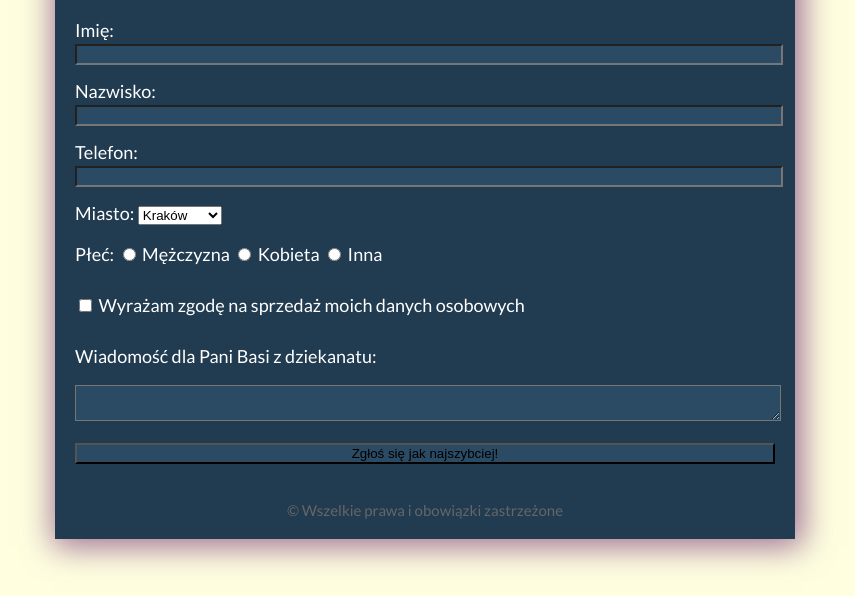
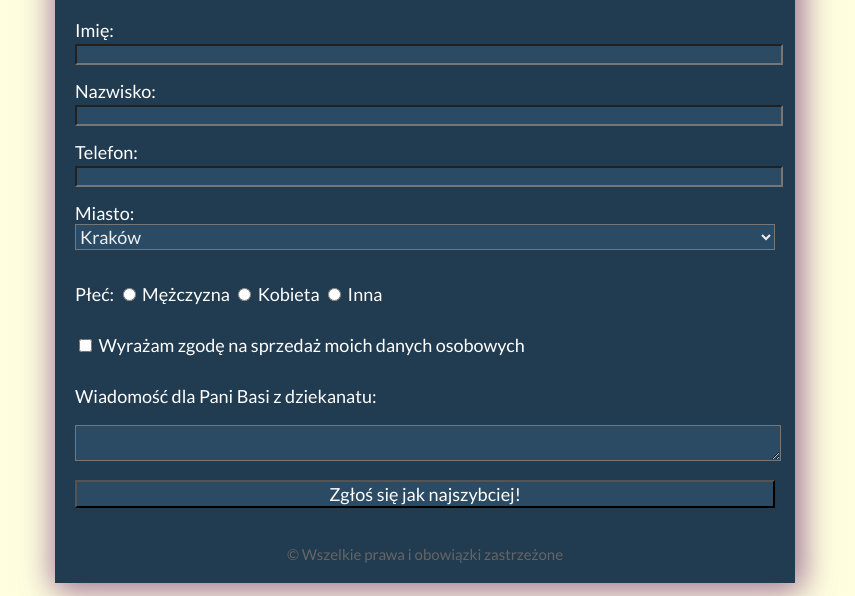
Before and after one commit to bestarti99/zadanie-2-formularz-html, a plain HTML site: page index.html in a window 1280 px wide. Shown: the part 204-800 px from the top of the page, without its empty margins (215-1070 px from the left). Drawn offline with Linux system fonts and the light colour scheme.

Commit message:
do did done!

```diff
--- a/css/style1.css
+++ b/css/style1.css
@@ -1,4 +1,5 @@
 /* ustalenie czcionkki i tła dla całego formularza */
+
 body {
     margin: 0;
     font-family: 'Lato', sans-serif;
@@ -7,7 +8,9 @@ body {
     color: white;
 }
 
+
 /* ustawienie parametrów pola formularza  */
+
 #container {
     background-color: #213b50;
     width: 700px;
@@ -19,7 +22,9 @@ body {
     box-shadow: 3px 3px 30px 5px rgba(120, 54, 120, 0.7);
 }
 
+
 /* Napisy w nagłówku */
+
 h1 {
     text-transform: inherit;
     font-size: 36px;
@@ -27,14 +32,13 @@ h1 {
     text-align: center;
 }
 
-h1 + p {
+h1+p {
     font-size: 22px;
     text-align: center;
     font-weight: bold;
 }
 
-
-input[type]  {
+input[type] {
     background-color: #2b4a64;
     margin-bottom: 15px;
     width: 700px;
@@ -49,8 +53,7 @@ input[type]:focus {
 }
 
 input[type="radio"],
-input[type="checkbox"]
-{
+input[type="checkbox"] {
     background-color: #2b4a64;
     margin-bottom: 15px;
     width: auto;
@@ -61,9 +64,46 @@ input[type="checkbox"]:focus {
     background-color: #4e708c;
     border: 5px solid #fff;
     color: white;
+    width: auto;
 }
 
+input[type="submit"] {
+    background-color: #2b4a64;
+    margin-bottom: 15px;
+    width: 700px;
+    font-family: 'Lato', sans-serif;
+    font-size: 18px;
+    color: white;
+}
 
+input[type="submit"]:focus {
+    background-color: #4e708c;
+    border: 5px solid #fff;
+    color: white;
+    margin-bottom: 15px;
+    width: 700px;
+    font-family: 'Lato', sans-serif;
+    font-size: 18px;
+    color: white;
+}
+
+select {
+    background-color: #2b4a64;
+    margin-bottom: 15px;
+    width: 700px;
+    font-family: 'Lato', sans-serif;
+    font-size: 18px;
+    color: #efefef;
+}
+
+select:focus {
+    background-color: #4e708c;
+    border: 5px solid #fff;
+    margin-bottom: 15px;
+    width: 700px;
+    font-family: 'Lato', sans-serif;
+    font-size: 18px;
+}
 
 textarea {
     background-color: #2b4a64;
@@ -75,10 +115,11 @@ textarea:focus {
     background-color: #4e708c;
     border: 5px solid #fff;
     margin-bottom: 15px;
-    width: 700px;
 }
 
+
 /* Copyright */
+
 #footer {
     color: #666;
     text-align: center;
```
Lines whose indentation alone changed are shown as unchanged.
